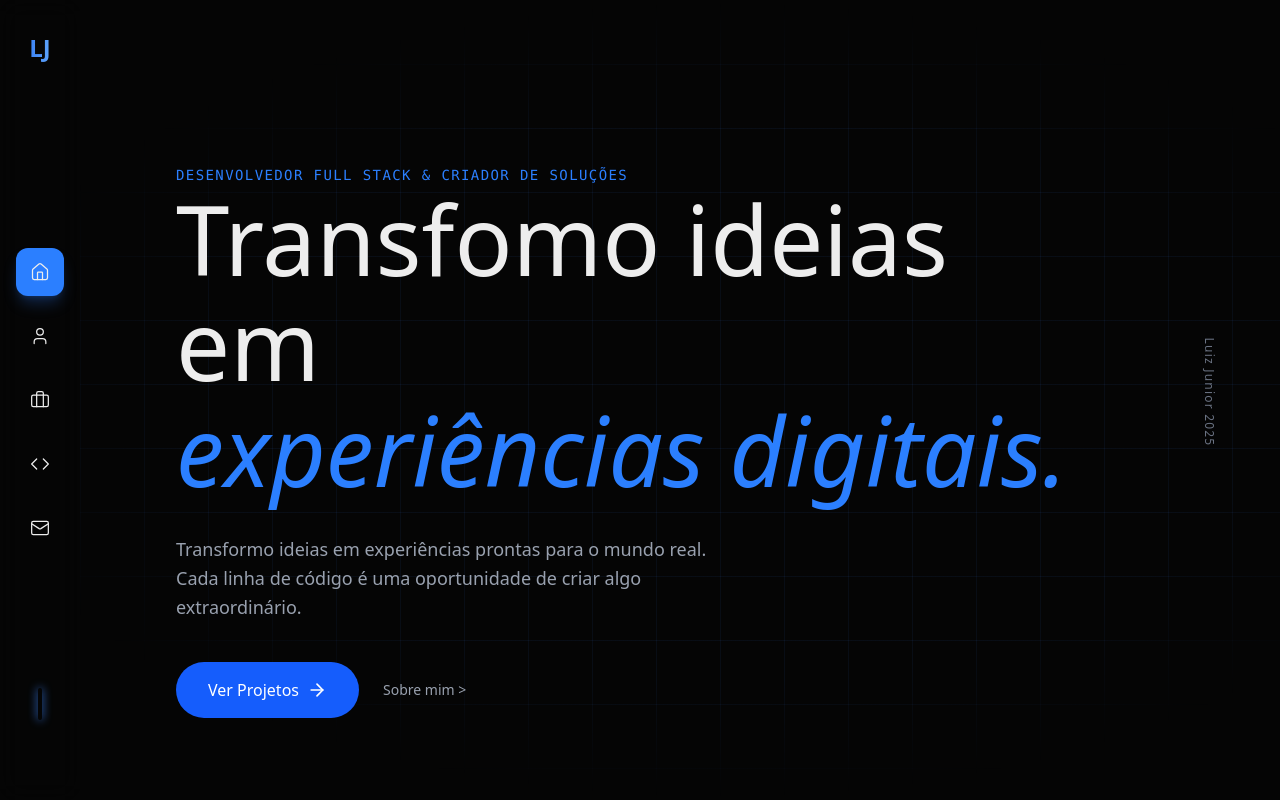
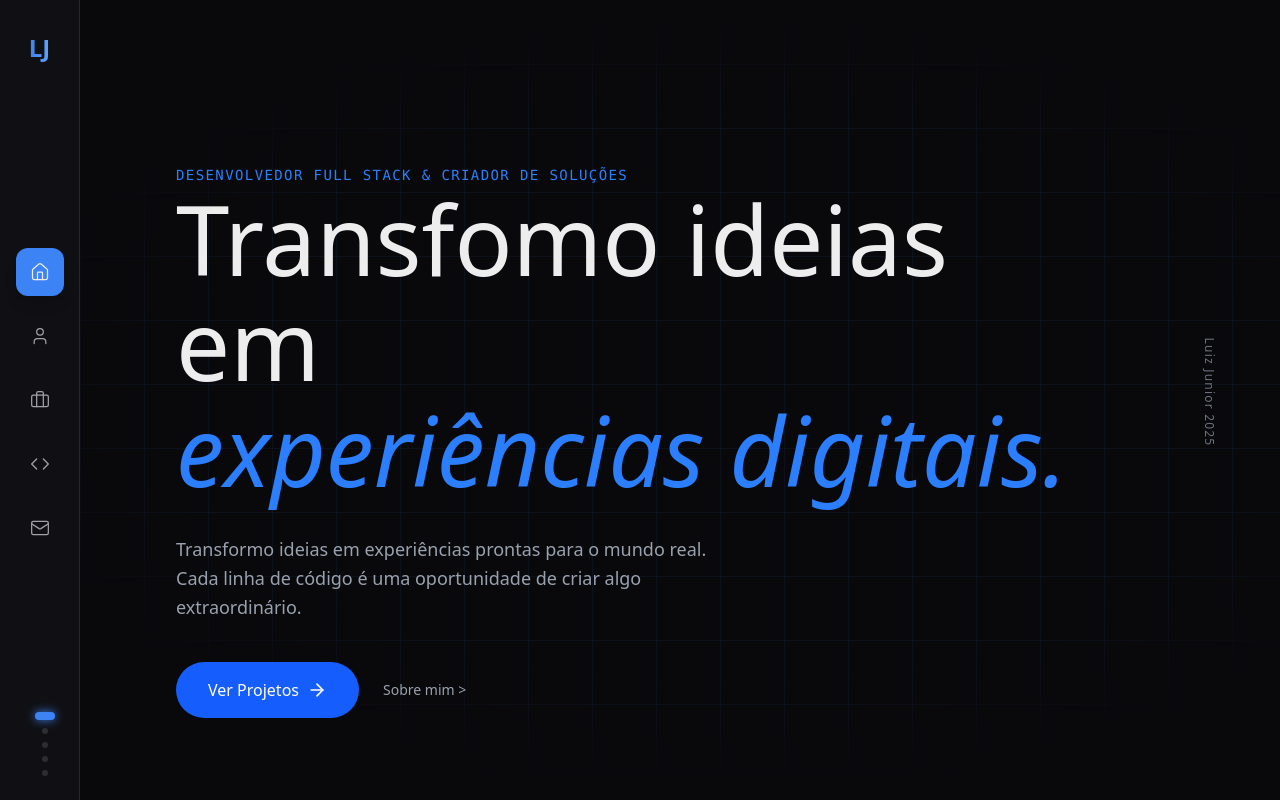
Before and after one commit to lacj2000/portifolio, a Next.js app: page / in a window 1280 px wide. Built offline with nearby package versions, Linux system fonts and the light colour scheme.

Commit message:
refactor: update navigation styles and improve color variables for consistency

```diff
--- a/src/components/layout/Navigation.tsx
+++ b/src/components/layout/Navigation.tsx
@@ -16,8 +16,7 @@ const sectionItems = [
 
 export function Navigation({ activeSection, onNavigate }: NavigationProps) {
   return (
-    <nav className="fixed left-0 top-0 bottom-0 z-50 flex flex-col items-center justify-center w-20 bg-card backdrop-blur-md ">
-
+    <nav className="fixed left-0 top-0 bottom-0 z-50 flex flex-col items-center justify-center w-20 bg-(--navigation-background) backdrop-blur-md border-r border-(--color-border)">
       <div className="absolute top-8 font-serif text-2xl font-bold text-gradient-primary">
         LJ
       </div>
@@ -33,15 +32,15 @@ export function Navigation({ activeSection, onNavigate }: NavigationProps) {
               className={cn(
                 "group relative flex items-center justify-center w-12 h-12 rounded-xl transition-all duration-300",
                 isActive
-                  ? "bg-blue-500 text-primary-foreground shadow-lg shadow-blue-500/25"
-                  : "text-muted-foreground hover:text-foreground hover:bg-secondary"
+                  ? "bg-(--color-primary) text-(--color-primary-foreground) shadow-lg"
+                  : "text-(--color-muted-foreground) hover:text-(--color-foreground) hover:bg-(--color-secondary)"
               )}
               aria-label={item.label}
             >
               <item.icon className="w-5 h-5" strokeWidth={1.5} />
 
               {/* Tooltip */}
-              <span className="absolute left-full ml-4 px-3 py-1.5 bg-card border border-border rounded-lg text-sm font-medium whitespace-nowrap opacity-0 pointer-events-none group-hover:opacity-100 transition-opacity duration-200 shadow-xl z-50">
+              <span className="absolute left-full ml-4 px-3 py-1.5 bg-(--card) border border-(--color-border) rounded-lg text-sm font-medium whitespace-nowrap opacity-0 pointer-events-none group-hover:opacity-100 transition-opacity duration-200 shadow-xl z-50 text-(--color-foreground)">
                 {item.label}
               </span>
             </button>
@@ -49,16 +48,16 @@ export function Navigation({ activeSection, onNavigate }: NavigationProps) {
         })}
       </div>
 
-      {/* Progress indicator */}
-      <div className="absolute bottom-8 flex flex-col items-center gap-1.5">
+      {/* Progress indicator (moved to bottom-right, active item thicker) */}
+      <div className="absolute right-6 bottom-6 flex flex-col items-center gap-2">
         {sectionItems.map((_, index) => (
           <div
             key={index}
             className={cn(
-              "w-1 rounded-full transition-all duration-300",
+              "rounded-full transition-all duration-300 transform-gpu",
               activeSection === index
-                ? "h-8 bg-primary shadow-[0_0_10px_var(--color-primary)]"
-                : "h-1.5 bg-muted-foreground/20"
+                ? "w-5 h-2 bg-(--color-primary) shadow-[0_0_10px_var(--color-primary)]"
+                : "w-1.5 h-1.5 bg-(--color-muted-foreground)/20"
             )}
           />
         ))}
--- a/src/styles/globals.css
+++ b/src/styles/globals.css
@@ -6,14 +6,15 @@
 
 :root {
   /* Variáveis Base (Dark Mode Default para seu portfólio) */
-  --background: #050505;
+  --background: #09090b;
   --foreground: #ededed;
 
   /* Cores Semânticas (Usadas no seu Navigation) */
   --card: #0f0f0f; /* Fundo do menu */
-  --primary: #3b82f6; /* Azul vibrante */
+  --primary: #3c83f6; /* Azul vibrante */
   --primary-foreground: #ededed;
   --secondary: #1a1a1a;
+  --navigation-background: #101014;
   --muted-foreground: #a1a1aa;
   --border: #27272a;
 }
@@ -21,7 +22,7 @@
 :root {
   --color-background: var(--background);
   --color-foreground: var(--foreground);
-
+  --color-navigation-background: var(--navigation-background);
   /* Mapeando as classes do seu código */
   --color-card: var(--card);
   --color-primary: var(--primary);
```
